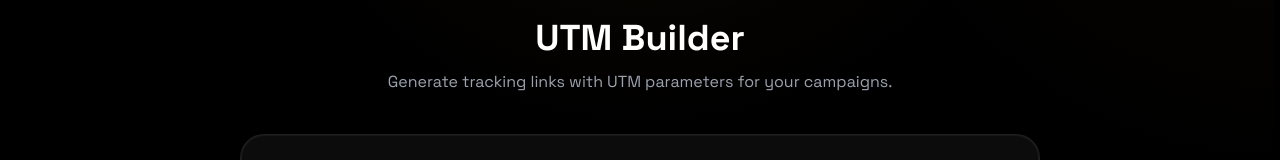
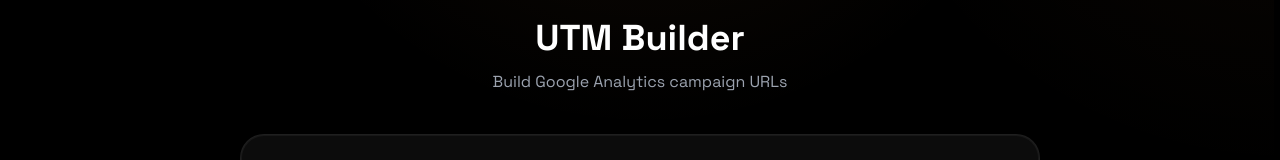
Before and after one commit to dailydevtools/Daily-Dev-Tools, a Next.js app: page /en/tools/utm-builder in a window 1280 px wide. Shown: the part 280-440 px from the top of the page. Built offline with nearby package versions, Linux system fonts and the light colour scheme; no server answers.

Commit message:
Use translations for UTM Builder title and description
Updated UTM Builder header to use translations for title and description.

```diff
--- a/app/[locale]/tools/utm-builder/Client.tsx
+++ b/app/[locale]/tools/utm-builder/Client.tsx
@@ -8,6 +8,7 @@
 import { LiquidInput } from "../../../components/ui/LiquidInput";
 import { LiquidButton } from "../../../components/ui/LiquidButton";
 export default function UtmBuilderClient() {
+    const tTools = useTranslations('Tools');
     const t = useTranslations('UtmBuilder');
     const [url, setUrl] = useState("");
     const [source, setSource] = useState("");
@@ -38,8 +39,8 @@
             <div className="relative z-10 pt-6 pb-16 px-6">
                 <div className="max-w-[800px] mx-auto">
                     <ToolPageHeader
-                        title="UTM Builder"
-                        description="Generate tracking links with UTM parameters for your campaigns."
+                        title={tTools('utm-builder.name')}
+                        description={tTools('utm-builder.description')}
                         icon={<LinkIcon size={28} className="text-[#fb923c]" />}
                     />
 
```
